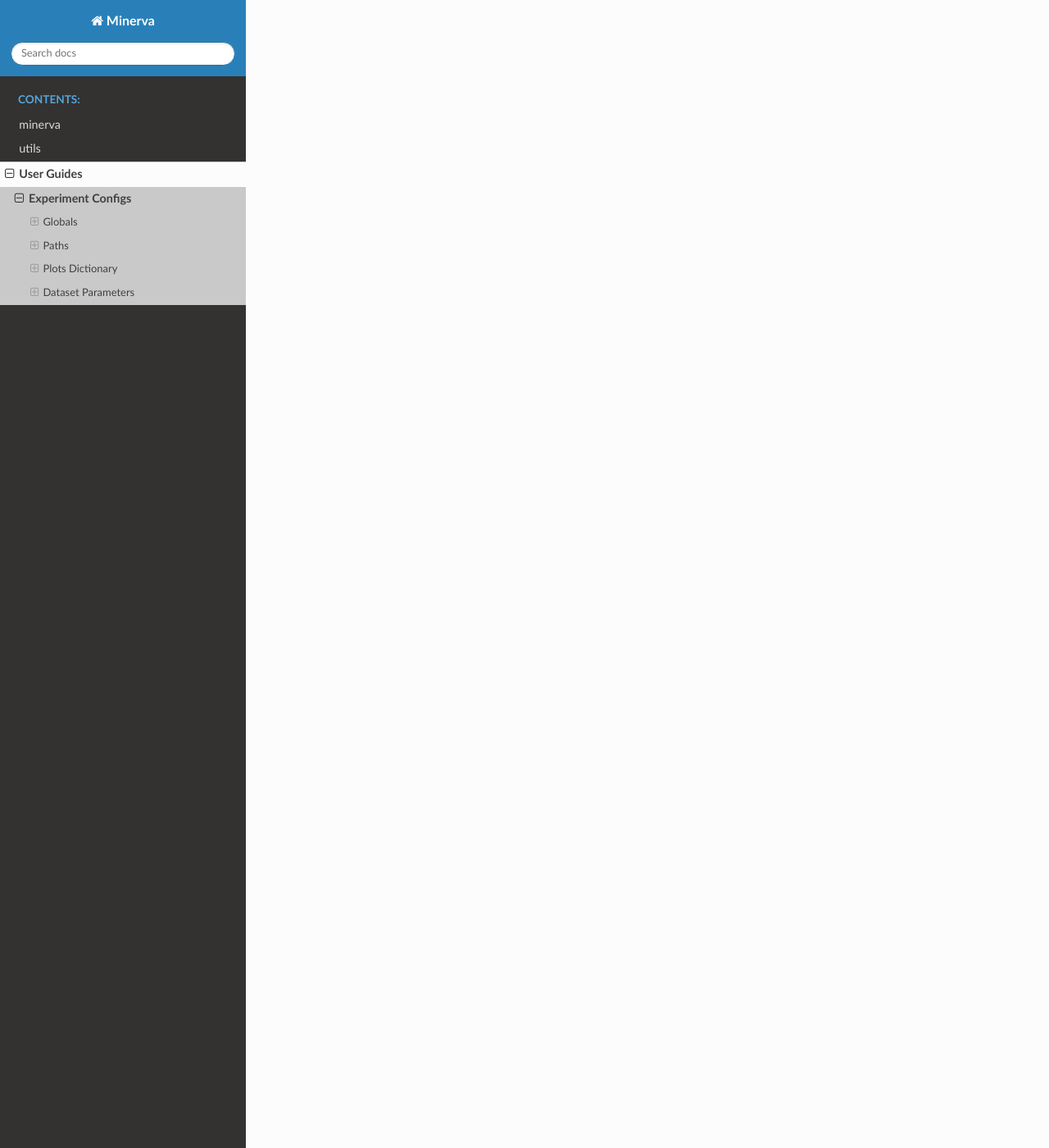
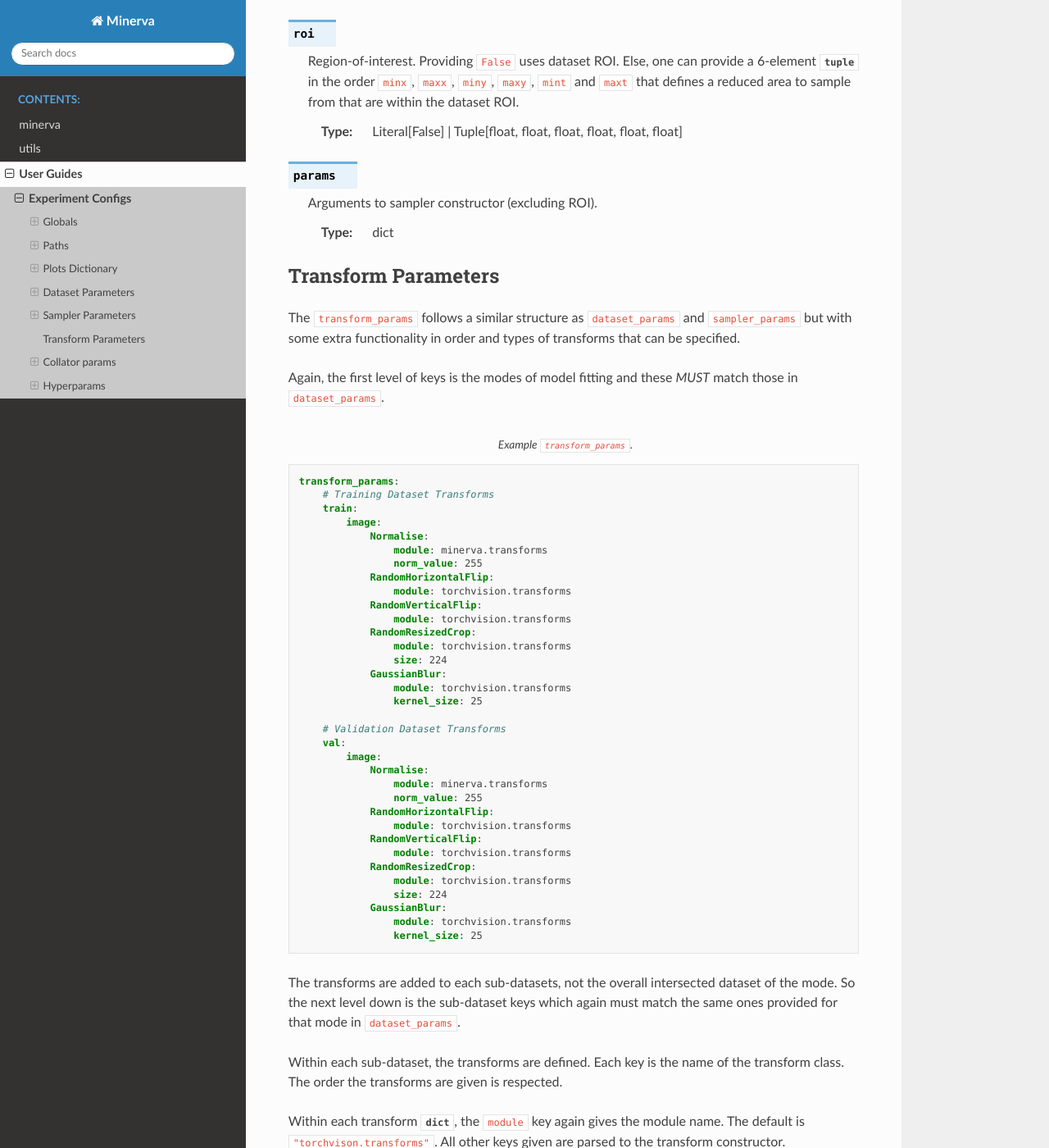
Before and after one commit to Pale-Blue-Dot-97/Minerva, a Sphinx documentation site: the page built from docs/source/guides/exp_config.rst, in a window 1280 px wide and 1400 px high, scrolled down 8948 px. Shown: the whole window at 82% size. Built offline with Sphinx 7.4.7 and the Read the Docs theme 2.0.0, drawn with Linux system fonts in a browser that asks for light colours; some of the changed text lies outside the part shown.

Commit message:
Extended `exp_config.rst`

```diff
--- a/docs/source/guides/exp_config.rst
+++ b/docs/source/guides/exp_config.rst
@@ -413,3 +413,225 @@
     Arguments to the dataset class (excluding ``root``).
 
     :type: Dict[str, Any]
+
+
+Sampler Parameters
+------------------
+
+Defining the samplers used to provide indices from the dataset to samples is done in a
+similar structure to ``dataset_params``. The first level is again the modes of model fitting.
+These keys *MUST* match those in ``dataset_params``.
+
+.. code-block:: yaml
+    :caption: Exampler ``sampler_params``.
+
+    sampler_params:
+        # Training Dataset Sampler
+        train:
+            module: torchgeo.samplers
+            name: RandomGeoSampler
+            roi: False
+            params:
+                size: 224
+                length: 96000
+
+        # Validation Dataset Sampler
+        val:
+            module: torchgeo.samplers
+            name: RandomGeoSampler
+            roi: False
+            params:
+                size: 224
+                length: 3200
+
+        # Test Dataset Sampler
+        test:
+            module: torchgeo.samplers
+            name: RandomGeoSampler
+            roi: False
+            params:
+                size: 224
+                length: 9600
+
+
+There is only a sampler for the overall intersected dataset, not for each sub-dataset.
+Within each mode, there are 4 recognised keys again:
+
+
+.. py:data:: module
+
+    Module name that the sampler class resides in.
+
+    :type: str
+
+
+.. py:data:: name
+
+    Name of sampler class within ``module``.
+
+    :type: str
+
+
+.. py:data:: roi
+
+    Region-of-interest. Providing ``False`` uses dataset ROI. Else, one can provide a 6-element :class:`tuple`
+    in the order ``minx``, ``maxx``, ``miny``, ``maxy``, ``mint`` and ``maxt`` that defines a reduced area
+    to sample from that are within the dataset ROI.
+
+    :type: Literal[False] | Tuple[float, float, float, float, float, float]
+
+
+.. py:data:: params
+
+    Arguments to sampler constructor (excluding ROI).
+
+    :type: dict
+
+
+Transform Parameters
+--------------------
+
+The ``transform_params`` follows a similar structure as ``dataset_params`` and ``sampler_params`` but with
+some extra functionality in order and types of transforms that can be specified.
+
+Again, the first level of keys is the modes of model fitting and these *MUST* match those in ``dataset_params``.
+
+.. code-block:: yaml
+    :caption: Example ``transform_params``.
+
+    transform_params:
+        # Training Dataset Transforms
+        train:
+            image:
+                Normalise:
+                    module: minerva.transforms
+                    norm_value: 255
+                RandomHorizontalFlip:
+                    module: torchvision.transforms
+                RandomVerticalFlip:
+                    module: torchvision.transforms
+                RandomResizedCrop:
+                    module: torchvision.transforms
+                    size: 224
+                GaussianBlur:
+                    module: torchvision.transforms
+                    kernel_size: 25
+
+        # Validation Dataset Transforms
+        val:
+            image:
+                Normalise:
+                    module: minerva.transforms
+                    norm_value: 255
+                RandomHorizontalFlip:
+                    module: torchvision.transforms
+                RandomVerticalFlip:
+                    module: torchvision.transforms
+                RandomResizedCrop:
+                    module: torchvision.transforms
+                    size: 224
+                GaussianBlur:
+                    module: torchvision.transforms
+                    kernel_size: 25
+
+
+The transforms are added to each sub-datasets, not the overall intersected dataset of the mode.
+So the next level down is the sub-dataset keys which again must match the same ones provided for that
+mode in ``dataset_params``.
+
+Within each sub-dataset, the transforms are defined. Each key is the name of the transform class.
+The order the transforms are given is respected.
+
+Within each transform :class:`dict`, the ``module`` key again gives the module name.
+The default is ``"torchvison.transforms"``. All other keys given are parsed to the transform constructor.
+
+There is one exception to this structure and that is the use of ``torchvision.transforms.RandomApply``.
+If the transform key is ``RandomApply`` then transforms can be provided within that :class:`dict` in the same
+structure with the addition of a ``p`` key that gives the propability that the transforms within are applied.
+
+
+Collator params
+---------------
+
+The collator is the function that collates the samples from the datset to make a mini-batch. It can be
+defined using the simple ``collator`` :class:`dict`.
+
+.. code-block:: yaml
+    :caption: Example of ``collator_params``.
+
+    collator:
+        module: torchgeo.datasets
+        name: stack_samples
+
+
+.. py:data:: module
+
+    Name of module that collator function can be imported from.
+
+    :type: str
+
+
+.. py:data:: name
+
+    Name of collator function.
+
+    :type: str
+
+
+Hyperparams
+-----------
+
+
+.. code-block:: yaml
+    :caption: Example ``hyperparams``.
+
+    hyperparams:
+        params:
+            batch_size: 256
+            num_workers: 10
+            pin_memory: True
+        model_params:
+            input_size: [4, 224, 224]
+        optim_params:
+            name: LARS
+            module: minerva.optimisers
+            lr: 3.0E-4
+            weight_decay: 1.0E-4
+            max_epochs: 100
+        loss_params:
+            name: NT_Xent
+            module: simclr.modules
+            params:
+                temperature: 0.07
+                batch_size: 16
+                world_size: 1
+        max_epochs: 5
+        stopping:
+            patience: 3
+            verbose: True
+
+
+
+.. py:data:: max_epochs
+
+    Maximum number of epochs of training and validation.
+
+    :type: int
+    :value: 25
+
+
+Dataloader Paramaters
+^^^^^^^^^^^^^^^^^^^^^
+
+
+Model Paramaters
+^^^^^^^^^^^^^^^^
+
+Optimiser Parameters
+^^^^^^^^^^^^^^^^^^^^
+
+Loss Paramaters
+^^^^^^^^^^^^^^^
+
+Early Stopping
+^^^^^^^^^^^^^^
```
